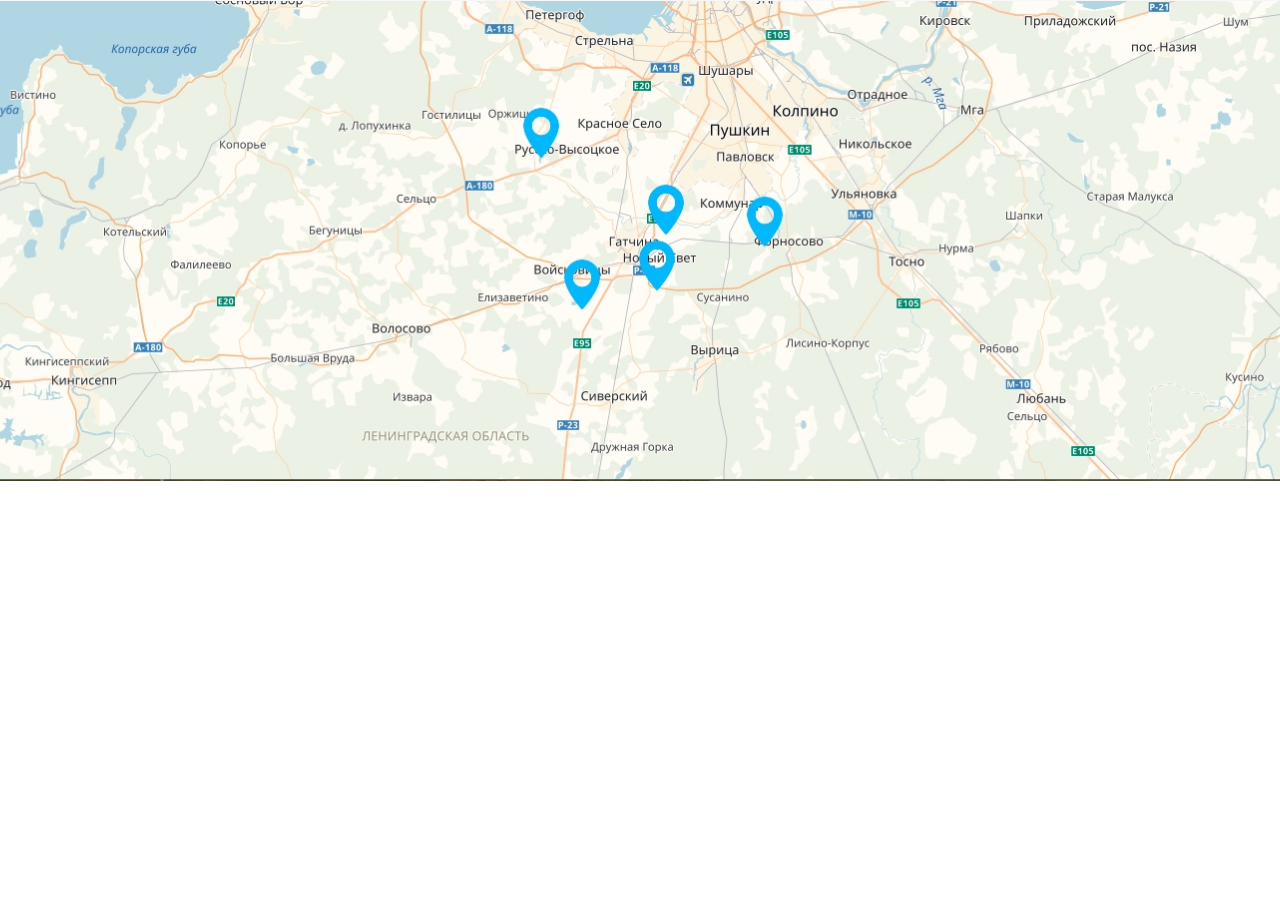
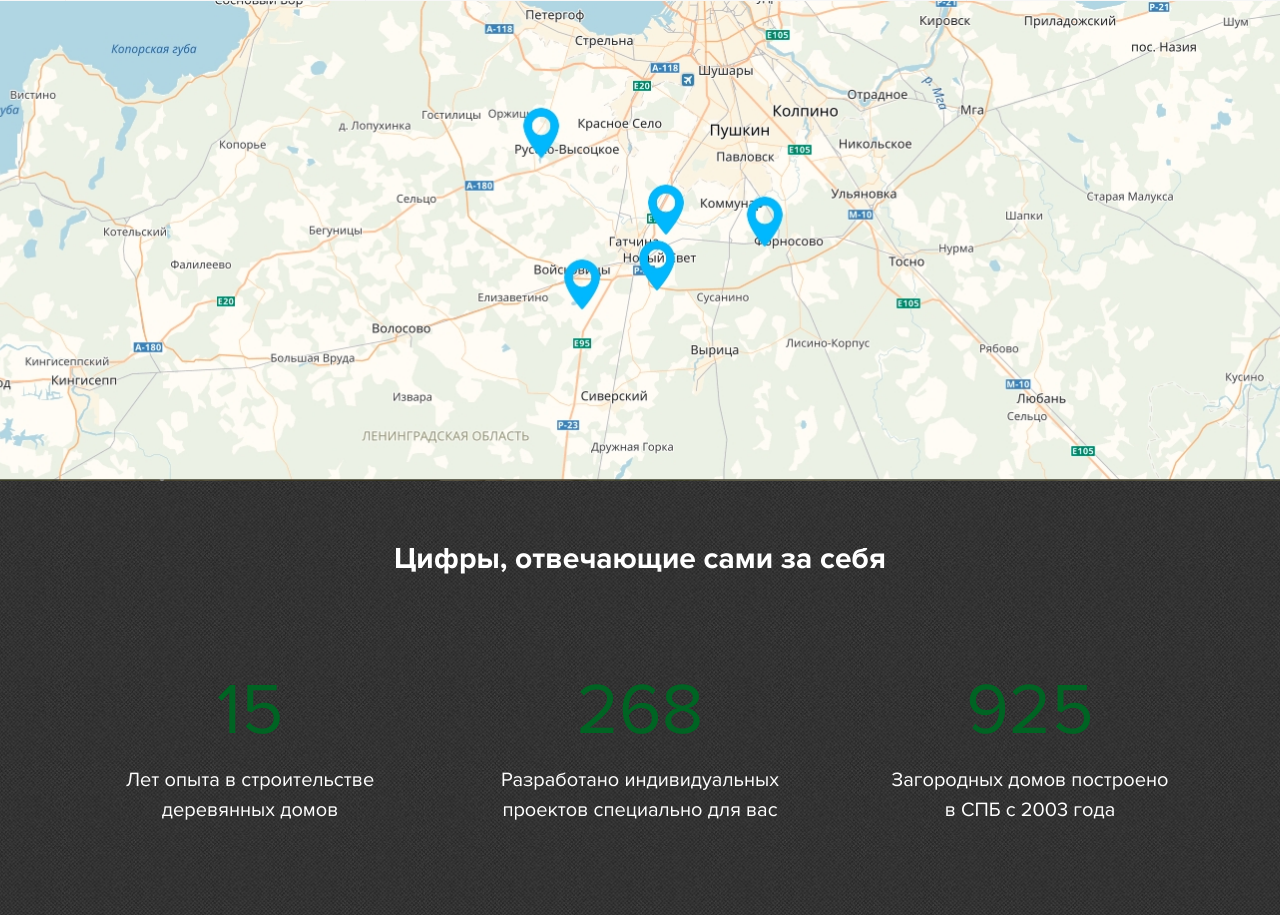
Before and after one commit to AlexKobiliansky/3d-stroj, a website: page app/index.html in a window 1280 px wide. Shown: the part 4038-4953 px from the top of the page. Before the commit the page ends 4519 px from the top, so only its background shows below. Drawn offline with Linux system fonts and the light colour scheme.

Commit message:
section numbers complete

```diff
--- a/app/index.html
+++ b/app/index.html
@@ -564,6 +564,47 @@
 	</section>
 	<!-- ======= END SECTION OBJECTSMAP ======= -->
 
+	<!-- ======= SECTION NUMBERS ======= -->
+	<section class="s-numbers">
+		<div class="container">
+			<div class="section-title">
+				<h2>Цифры, отвечающие сами за себя</h2>
+			</div>
+			<div class="nums-wrap">
+				<div class="row">
+					<!-- number-item -->
+					<div class="col-md-4">
+						<div class="num-item">
+							<div class="num-item-val">15</div>
+							<div class="num-item-desc">Лет опыта в строительстве деревянных домов</div>
+						</div>
+					</div>
+					<!-- /number-item -->
+
+
+					<!-- number-item -->
+					<div class="col-md-4">
+						<div class="num-item">
+							<div class="num-item-val">268</div>
+							<div class="num-item-desc">Разработано индивидуальных проектов специально для вас</div>
+						</div>
+					</div>
+					<!-- /number-item -->
+
+					<!-- number-item -->
+					<div class="col-md-4">
+						<div class="num-item">
+							<div class="num-item-val">925</div>
+							<div class="num-item-desc">Загородных домов построено в СПБ с 2003 года</div>
+						</div>
+					</div>
+					<!-- /number-item -->
+				</div>
+			</div>
+		</div>
+	</section>
+	<!-- ======= END SECTION NUMBERS ======= -->
+
 
 </div><!-- /page-container -->
 
--- a/app/sass/base/_media.sass
+++ b/app/sass/base/_media.sass
@@ -22,6 +22,13 @@
 
 // ≥1200px
 +media-breakpoint-down(lg)
+
+  .num-item
+    padding: 0 20px
+    &-val
+      font-size: 60px
+    &-desc
+      font-size: 16px
 
   .team-item
     margin-right: 0
@@ -56,6 +63,9 @@
 
 // ≥992px
 +media-breakpoint-down(md)
+
+  .num-item
+    padding: 0
 
   .s-team
     .btn-wrap
@@ -123,6 +133,16 @@
 
 // ≥768px
 +media-breakpoint-down(sm)
+
+  .nums-wrap
+    margin-top: 40px
+
+  .num-item
+    margin-bottom: 50px
+    &-val
+      font-size: 68px
+    &-desc
+      font-size: 20px
 
   .s-team
     .btn-wrap
--- /dev/null
+++ b/app/sass/layout/_s-numbers.sass
@@ -0,0 +1,19 @@
+.s-numbers
+  background-image: url('../img/bg-numbers.jpg')
+  +bg-cover
+  color: #fff
+  .section-title
+    text-align: center
+
+.nums-wrap
+  margin-top: 80px
+
+.num-item
+  text-align: center
+  padding: 0 40px
+  margin-bottom: 40px
+  &-val
+    font-size: 72px
+    color: $accent-darkgreen
+  &-desc
+    font-size: 20px
--- a/app/sass/main.sass
+++ b/app/sass/main.sass
@@ -12,6 +12,7 @@
 @import layout/s-videocoms
 @import layout/s-team
 @import layout/s-objectsmap
+@import layout/s-numbers
 @import layout/footer
 
 @import components/c-buttons
```
Also changed, not shown: app/css/main.min.css, app/img/bg-numbers.jpg (added).
